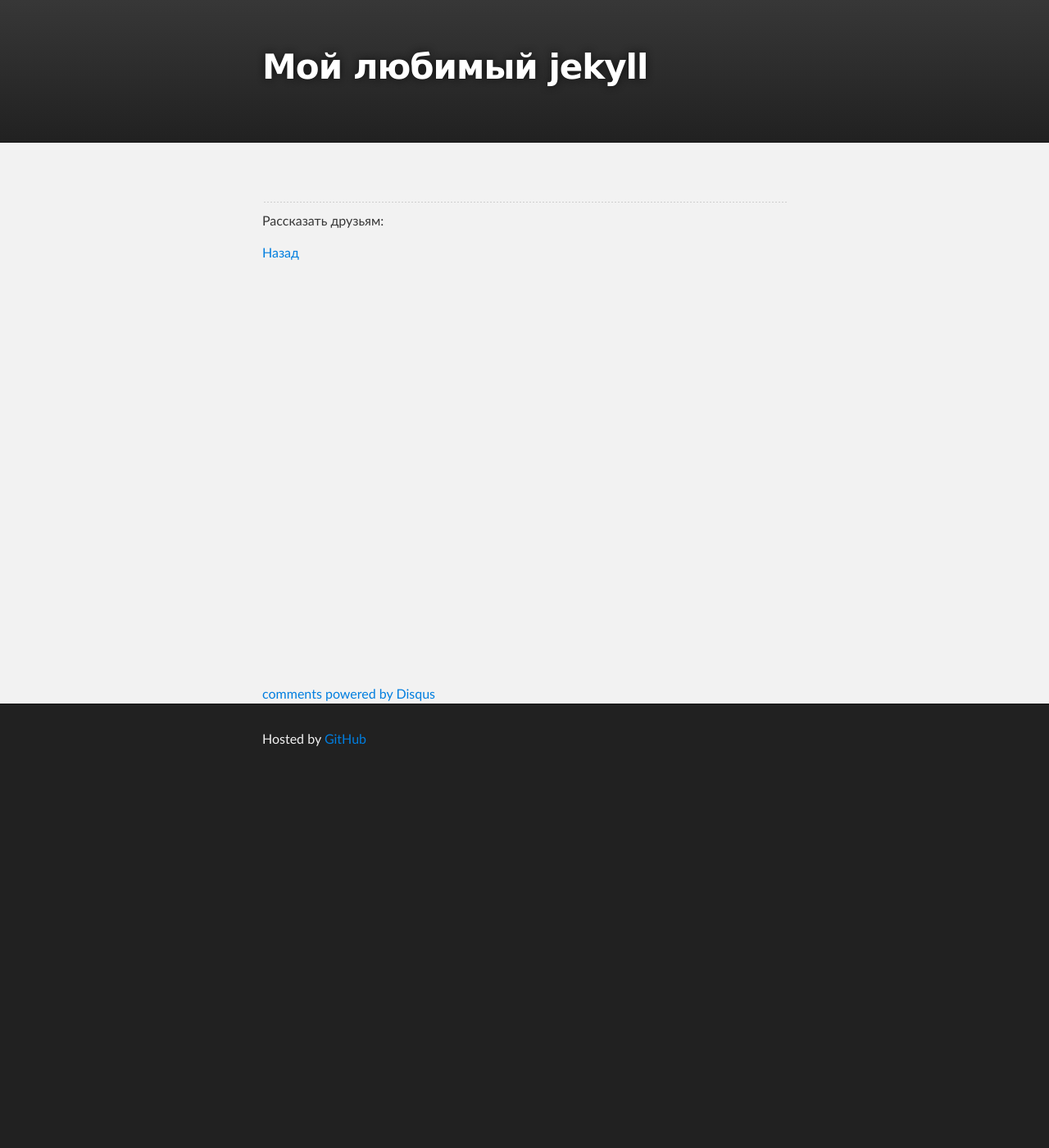
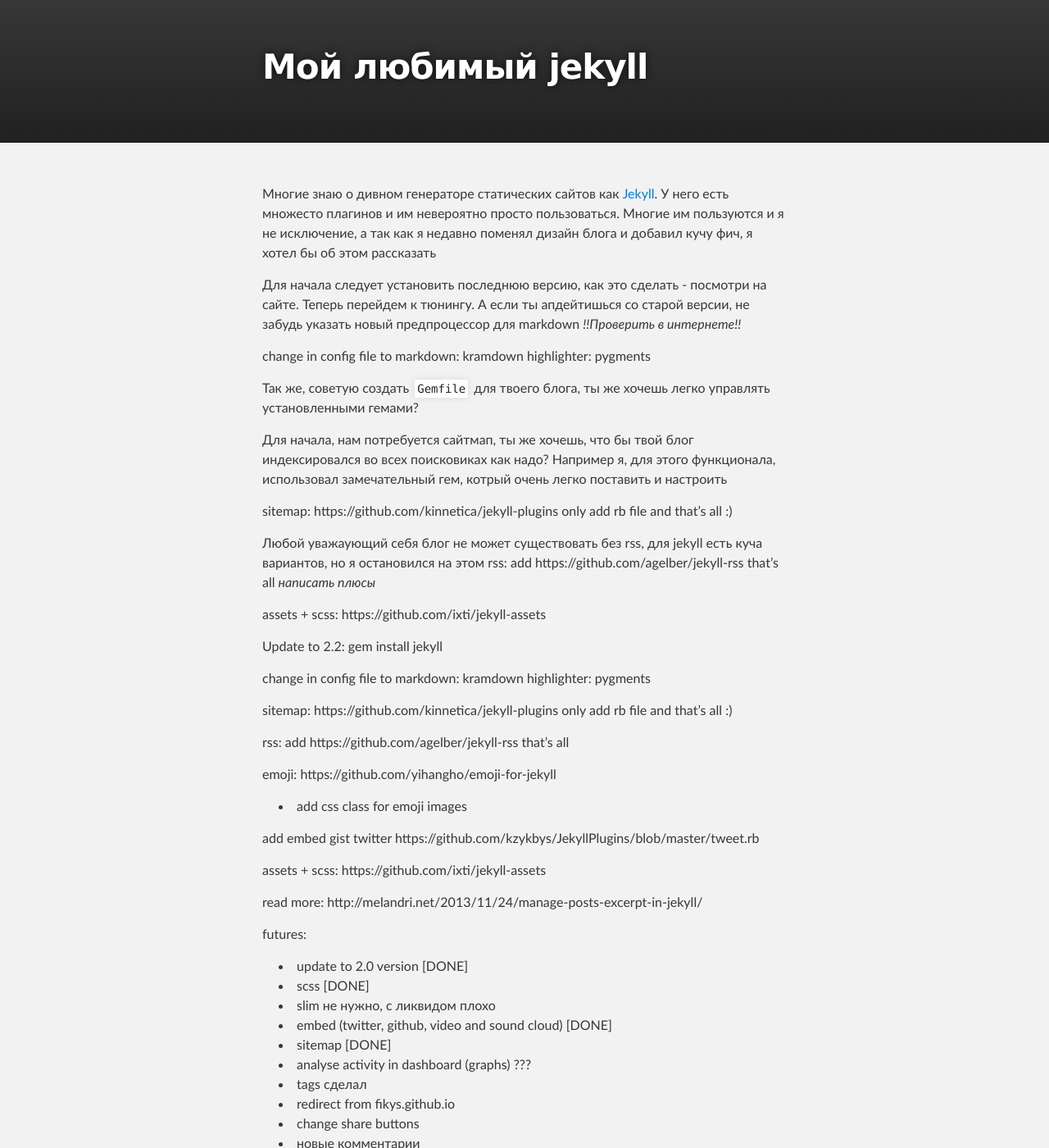
Before and after one commit to davydovanton/davydovanton.github.io, a Jekyll site: the page built from _posts/2014-12-01-my-favourite-jekyll.md, in a window 1280 px wide and 1400 px high. Shown: the whole window at 82% size. Built offline with Jekyll 4.4.1, drawn with Linux system fonts in a browser that asks for light colours; Markdown is read by kramdown in place of the engine named in the settings; comment, search, counter and statistics services are not loaded; some of the changed text lies outside the part shown.

Commit message:
Write some text

```diff
--- a/_posts/2014-12-01-my-favourite-jekyll.md
+++ b/_posts/2014-12-01-my-favourite-jekyll.md
@@ -6,3 +6,73 @@
   - jekyll
   - blog
 ---
+
+Многие знаю о дивном генераторе статических сайтов как [Jekyll](). У него есть множесто плагинов и им невероятно просто пользоваться. Многие им пользуются и я не исключение, а так как я недавно поменял дизайн блога и добавил кучу фич, я хотел бы об этом рассказать
+
+Для начала следует установить последнюю версию, как это сделать - посмотри на сайте. Теперь перейдем к тюнингу.
+А если ты апдейтишься со старой версии, не забудь указать новый предпроцессор для markdown *!!Проверить в интернете!!*
+
+  change in config file to
+    markdown: kramdown
+    highlighter: pygments
+
+Так же, советую создать `Gemfile` для твоего блога, ты же хочешь легко управлять установленными гемами?
+
+Для начала, нам потребуется сайтмап, ты же хочешь, что бы твой блог индексировался во всех поисковиках как надо?
+Например я, для этого функционала, использовал замечательный гем, котрый очень легко поставить и настроить
+
+  sitemap:
+  https://github.com/kinnetica/jekyll-plugins
+  only add rb file and that’s all :)
+
+Любой уважаующий себя блог не может существовать без rss, для jekyll есть куча вариантов, но я остановился на этом
+  rss:
+  add https://github.com/agelber/jekyll-rss that’s all
+*написать плюсы*
+
+assets + scss:
+https://github.com/ixti/jekyll-assets
+
+
+Update to 2.2:
+  gem install jekyll
+
+change in config file to
+  markdown: kramdown
+  highlighter: pygments
+
+sitemap:
+https://github.com/kinnetica/jekyll-plugins
+only add rb file and that’s all :)
+
+rss:
+add https://github.com/agelber/jekyll-rss that’s all
+
+emoji:
+https://github.com/yihangho/emoji-for-jekyll
++ add css class for emoji images
+
+add embed gist
+twitter https://github.com/kzykbys/JekyllPlugins/blob/master/tweet.rb
+
+assets + scss:
+https://github.com/ixti/jekyll-assets
+
+read more:
+http://melandri.net/2013/11/24/manage-posts-excerpt-in-jekyll/
+
+
+futures:
+  * update to 2.0 version [DONE]
+  * scss [DONE]
+  * slim не нужно, с ликвидом плохо
+  * embed (twitter, github, video and sound cloud) [DONE]
+  * sitemap [DONE]
+  * analyse activity in dashboard (graphs) ???
+  * tags сделал
+  * redirect from fikys.github.io
+  * change share buttons
+  * новые комментарии
+  * плагин для картинок
+  * 'Read more' button [DONE]
+  * foundation.zurb.com
```
